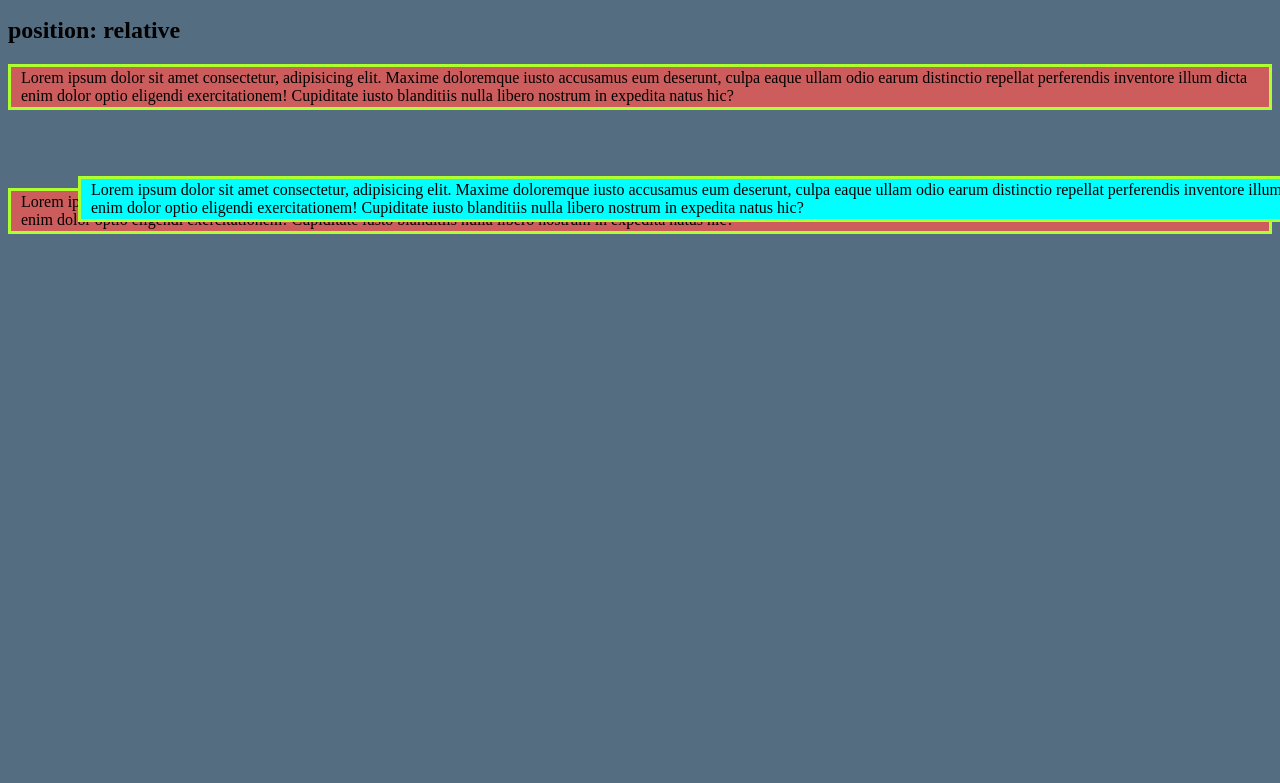
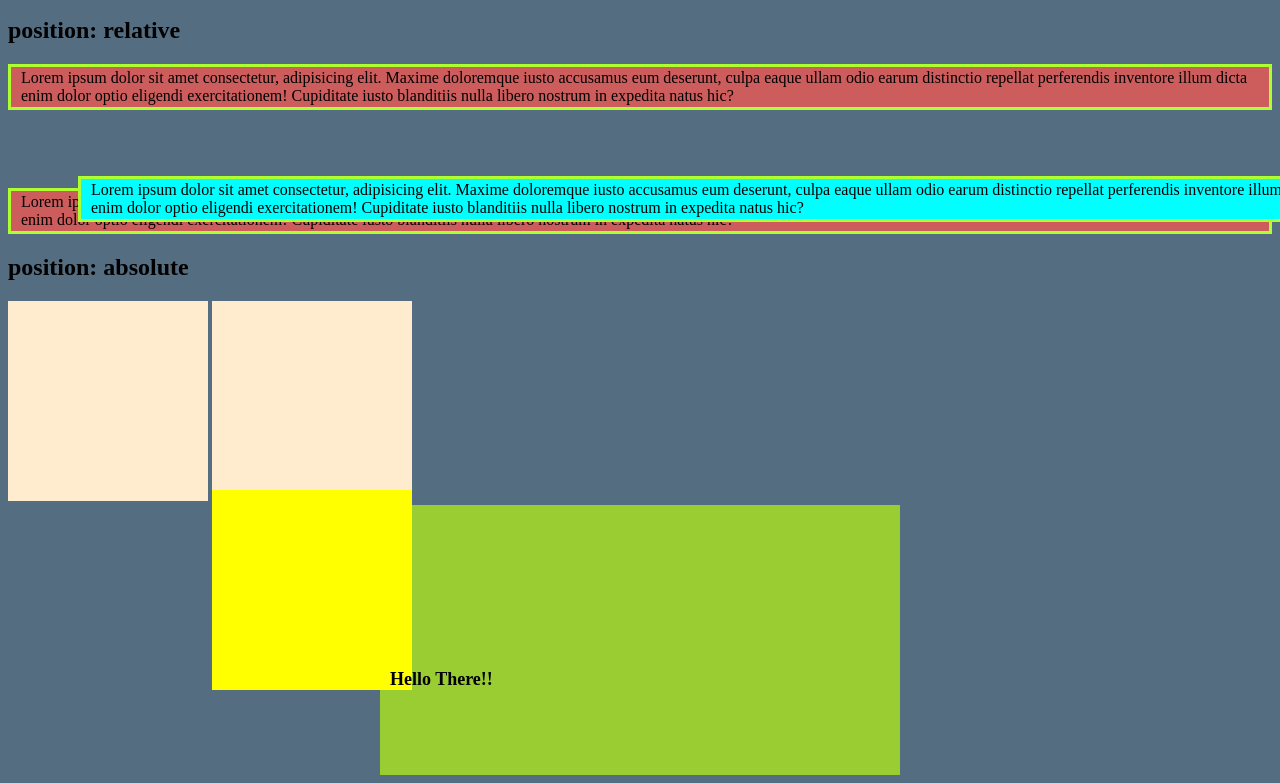
Before and after one commit to sayankbanik/HTML-CSS-Revamp, a plain HTML site: page 01_Position/index.html in a window 1280 px wide. Shown: the part 110-893 px from the top of the page. Before the commit the page ends 800 px from the top, so only its background shows below. Drawn offline with Linux system fonts and the light colour scheme.

Commit message:
position:absolute learnt

```diff
--- a/01_Position/index.html
+++ b/01_Position/index.html
@@ -31,5 +31,12 @@
       eligendi exercitationem! Cupiditate iusto blanditiis nulla libero nostrum
       in expedita natus hic?
     </p>
+    <h2>position: absolute</h2>
+    <div class="box"></div>
+    <div class="box special"></div>
+    <div class="box"></div>
+    <div class="parent">
+      <span>Hello There!!</span>
+    </div>
   </body>
 </html>
--- a/01_Position/style.css
+++ b/01_Position/style.css
@@ -5,12 +5,50 @@ p {
   background-color: indianred;
   padding: 2px 10px;
   border: 3px solid greenyellow;
-  /* position: static; */
+  /* position: static; default */
   /* bottom: 40px; */
+  position: relative;
+  z-index: 2;
 }
 #special {
   background-color: aqua;
   position: relative;
   top: 50px;
   left: 70px;
+  z-index: 3;
 }
+
+.box {
+  background-color: blanchedalmond;
+  width: 200px;
+  height: 200px;
+  display: inline-block;
+  /* position: absolute; */ /*uncomment it */
+  /* top: 0; */
+}
+.special {
+  background-color: yellow;
+  position: absolute;
+  /* left: 450px; */
+  /* top: 220px; */
+  /* right: 100px; */
+  /* top: 0; */
+  /* left: 0; */
+  bottom: 0;
+}
+
+.parent {
+  background-color: yellowgreen;
+  height: 250px;
+  width: 500px;
+  margin: auto;
+  padding: 10px;
+  /* position: relative; */
+}
+
+.parent span {
+  font-size: large;
+  font-weight: 800;
+  position: absolute;
+  bottom: 0;
+}
```
Also changed, not shown: 1 other file.
